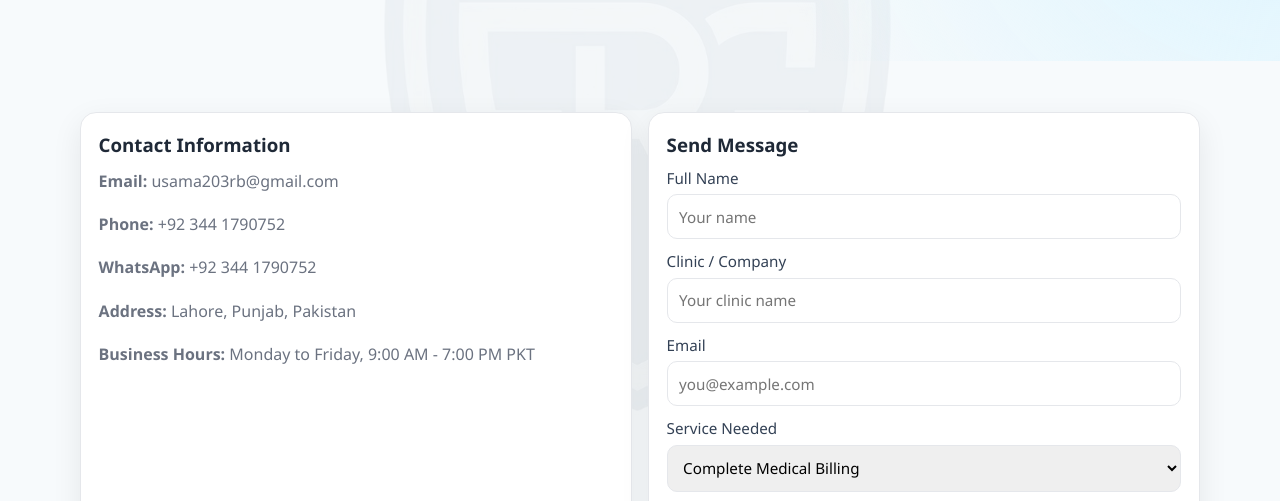
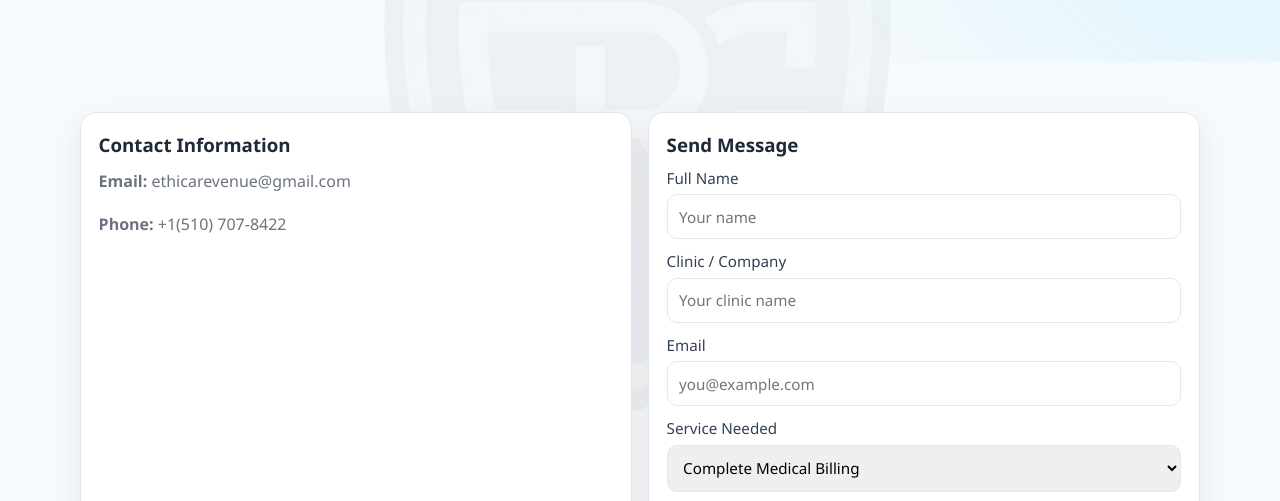
Before and after one commit to usama203rb-netizen/ethica-website, a website: page contact.html in a window 1280 px wide. Shown: the part 263-764 px from the top of the page. Drawn offline with Linux system fonts and the light colour scheme.

Commit message:
Update contact.html

```diff
--- a/contact.html
+++ b/contact.html
@@ -38,11 +38,8 @@
         <div class="container contact-box">
           <article class="card">
             <h3>Contact Information</h3>
-            <p><strong>Email:</strong> usama203rb@gmail.com</p>
-            <p><strong>Phone:</strong> +92 344 1790752</p>
-            <p><strong>WhatsApp:</strong> +92 344 1790752</p>
-            <p><strong>Address:</strong> Lahore, Punjab, Pakistan</p>
-            <p><strong>Business Hours:</strong> Monday to Friday, 9:00 AM - 7:00 PM PKT</p>
+            <p><strong>Email:</strong> ethicarevenue@gmail.com</p>
+            <p><strong>Phone:</strong> +1(510) 707-8422</p>
           </article>
 
           <form
```
